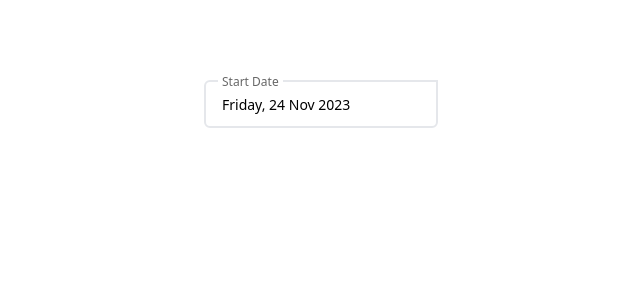
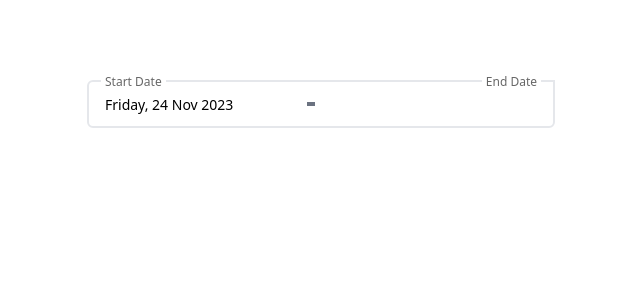
Before and after one commit to Sarath-Kumar-G/custom-react-datepicker, a Next.js app: page / in a window 1280 px wide. Shown: the top 300 px of the page, without its empty margins (319-959 px from the left). Built offline with nearby package versions, Linux system fonts and the light colour scheme.

Commit message:
feat (End date) : added end date param to render.

```diff
--- a/src/components/atoms/DatePicker/DatePicker.tsx
+++ b/src/components/atoms/DatePicker/DatePicker.tsx
@@ -3,9 +3,12 @@ import clsx from "clsx";
 import DatePicker from "react-datepicker";
 import "react-datepicker/dist/react-datepicker.css";
 
-export function CustomDatePicker() {
-  const [selectedDate, setSelectedDate] = useState<Date>(new Date());
-  const [startDate, setStartDate] = useState<Date>();
+interface CustomDatePickerProps {
+  isEndDate?: boolean;
+}
+
+export function CustomDatePicker({ isEndDate }: CustomDatePickerProps) {
+  const [startDate, setStartDate] = useState<Date>(new Date());
   const [isStartDateOpen, setIsStartDateOpen] = useState<boolean>(false);
 
   const [endDate, setEndDate] = useState<Date>();
@@ -38,19 +41,55 @@ export function CustomDatePicker() {
           minDate={new Date()}
           monthsShown={2}
           popperClassName="!py-6"
-          selected={selectedDate}
+          selected={startDate}
           selectsStart
           shouldCloseOnSelect
           onBlur={() => {
             setIsStartDateOpen(false);
             setIsEndDateOpen(false);
           }}
-          startDate={selectedDate}
+          startDate={startDate}
           onChange={(date: Date) => {
-            setSelectedDate(date);
+            setStartDate(date);
           }}
         />
       </button>
+      {isEndDate && (
+        <>
+          <span className="w-2 border-2 border-gray-500 mr-6" />
+          <span className="text-xs whitespace-nowrap absolute -top-2 right-3 px-1 dark:bg-gray-900 bg-white text-black text-opacity-60 dark:text-white dark:opacity-100">
+            End Date
+          </span>
+          <button
+            onClick={() => {
+              setIsStartDateOpen(false);
+              setIsEndDateOpen(true);
+            }}
+            type="button"
+            aria-label="Select departure date"
+          >
+            <DatePicker
+              calendarClassName="!border-none !shadow !flex"
+              className="focus:outline-none w-fit dark:bg-transparent dark:placeholder:text-white text-sm font-medium"
+              dateFormat="EEEE, dd MMM yyyy"
+              minDate={new Date()}
+              monthsShown={2}
+              popperClassName="!py-6"
+              selected={endDate}
+              selectsStart
+              shouldCloseOnSelect
+              onBlur={() => {
+                setIsStartDateOpen(false);
+                setIsEndDateOpen(true);
+              }}
+              startDate={endDate}
+              onChange={(date: Date) => {
+                setEndDate(date);
+              }}
+            />
+          </button>
+        </>
+      )}
     </div>
   );
 }
--- a/src/components/molecules/MyComponent/MyComponent.tsx
+++ b/src/components/molecules/MyComponent/MyComponent.tsx
@@ -3,7 +3,7 @@ import { CustomDatePicker } from "@/components/atoms/DatePicker/DatePicker";
 export function MyComponent() {
   return (
     <div className="w-full flex justify-center">
-      <CustomDatePicker />
+      <CustomDatePicker isEndDate />
     </div>
   );
 }
```
